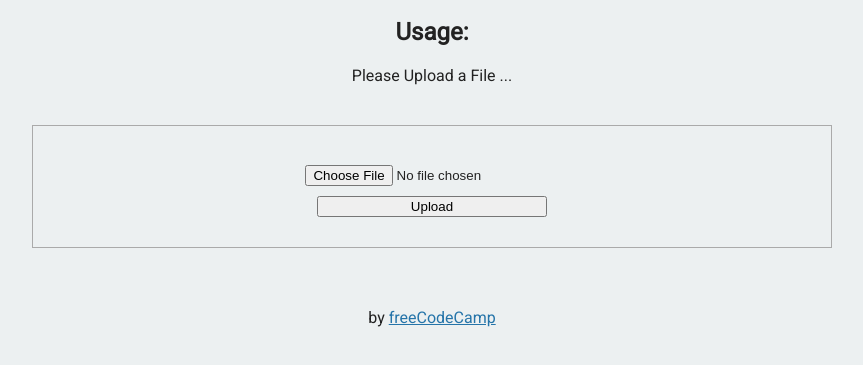
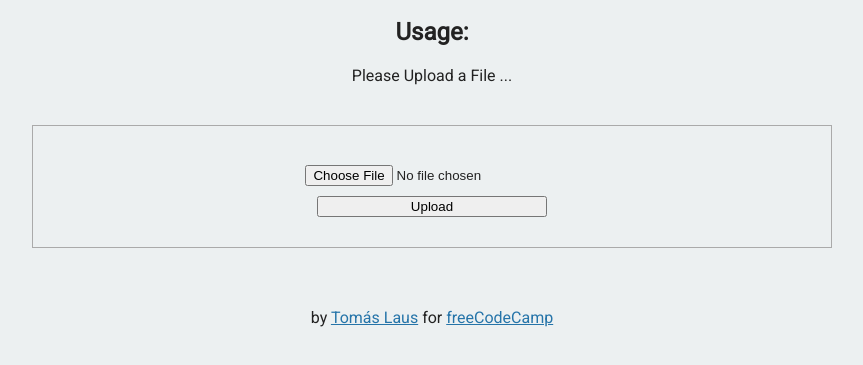
Before and after one commit to TomasLaus/filemetadata, a website: page views/index.html in a window 1280 px wide. Shown: the part 81-446 px from the top of the page, without its empty margins (208-1071 px from the left). Drawn offline with Linux system fonts and the light colour scheme.

Commit message:
<add> html structure

```diff
--- a/views/index.html
+++ b/views/index.html
@@ -23,12 +23,14 @@
             <input id="button" type="submit" value="Upload">
           </form>
         </div>
-      </div>
-      <div class="footer">
-        <p>
-          by
-          <a href="http://www.freecodecamp.com">freeCodeCamp</a>
-        </p>
+        <div class="footer">
+          <p>
+            by
+            <a href="https://github.com/TomasLaus">Tomás Laus</a>
+            for
+            <a href="http://www.freecodecamp.com">freeCodeCamp</a>
+          </p>
+        </div>
       </div>
    </body>
 </html>
```
